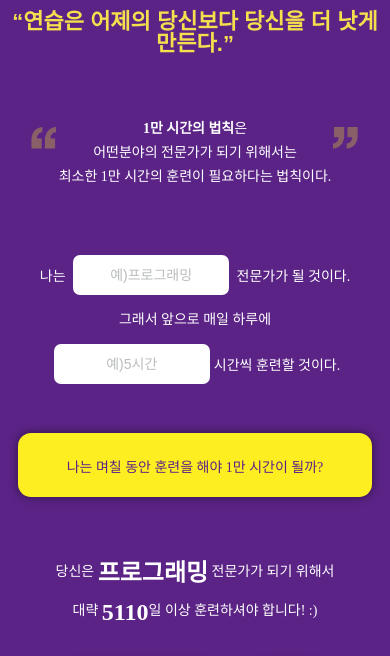
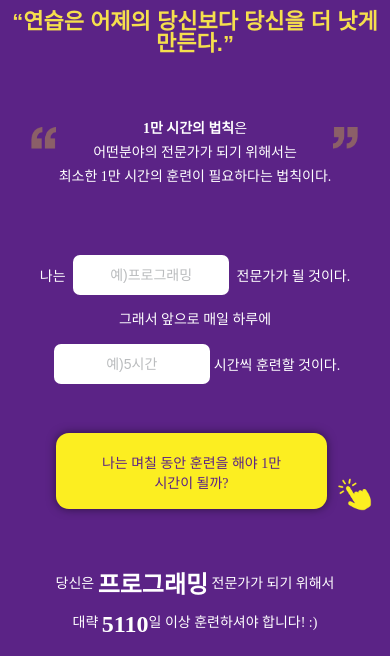
Before and after one commit to LeeHwiGyoung/1-, a plain HTML site: page 10000hours.html in a window 390 px wide. Shown: the part 188-844 px from the top of the page. Drawn offline with Linux system fonts and the light colour scheme; a web font is replaced by a local one.

Commit message:
✨Feat : 체크타임 버튼 옆 이미지 추가

```diff
--- a/10000hours.html
+++ b/10000hours.html
@@ -33,9 +33,12 @@
             <br class="mobile" />
             <input type="text" placeholder="예)5시간" />시간씩 훈련할 것이다.
           </p>
-          <button class="btn-checktime" type="button">
-            나는 며칠 동안 훈련을 해야 1만 시간이 될까?
-          </button>
+          <div class="checktime-wrap">
+            <button class="btn-checktime" type="button">
+              나는 며칠 동안 훈련을 해야 1만 시간이 될까?
+            </button>
+            <img src="./img/click.png" alt="" />
+          </div>
         </form>
         <div class="result">
           <p>당신은 <span>프로그래밍</span> 전문가가 되기 위해서</p>
--- a/css/10000hours.css
+++ b/css/10000hours.css
@@ -163,18 +163,19 @@ button {
     color : var(--bg--color);
 }
 
-
-.btn-checktime {
+.checktime-wrap {
+    margin: calc(11.5rem - 2.7rem) auto 14.7rem;
     position: relative;
-    margin: calc(11.5rem - 2.7rem) 0 14.7rem;
 }
 
-.click {
+.checktime-wrap img {
     position: absolute;
+    object-fit: cover;
     width: 6.4rem;
+    right : -7.1rem;
     bottom : -2rem;
-    right: -7.1rem;
 }
+
 
 .result {
     display: flex;
@@ -267,19 +268,24 @@ footer {
     }
 
 
+    .checktime-wrap {
+        position: relative;
+        margin : calc(4.9rem - 1.75rem) 6.3rem 6.4rem 5.6rem;
+    }
+    .checktime-wrap img {
+        width: 4.3rem;
+        bottom : -1rem;
+        right : -4.9rem;
+    }
+
     .btn-checktime {
-        margin : calc(4.9rem - 1.75rem) 0 6.4rem;
-        padding: 2.3rem 4.9rem 2.1rem 4.9rem;
+        margin : 0;
+        position: relative;
+        padding: 1.9rem 3.65rem 1.7rem;
         border-radius: 1.3rem;
         font-size: 1.4rem;
     }
 
-    .click {
-        position: absolute;
-        width: 6.4rem;
-        bottom : -2rem;
-        right: -7.1rem;
-    }
 
     .result {
         gap :1.5rem;
```
